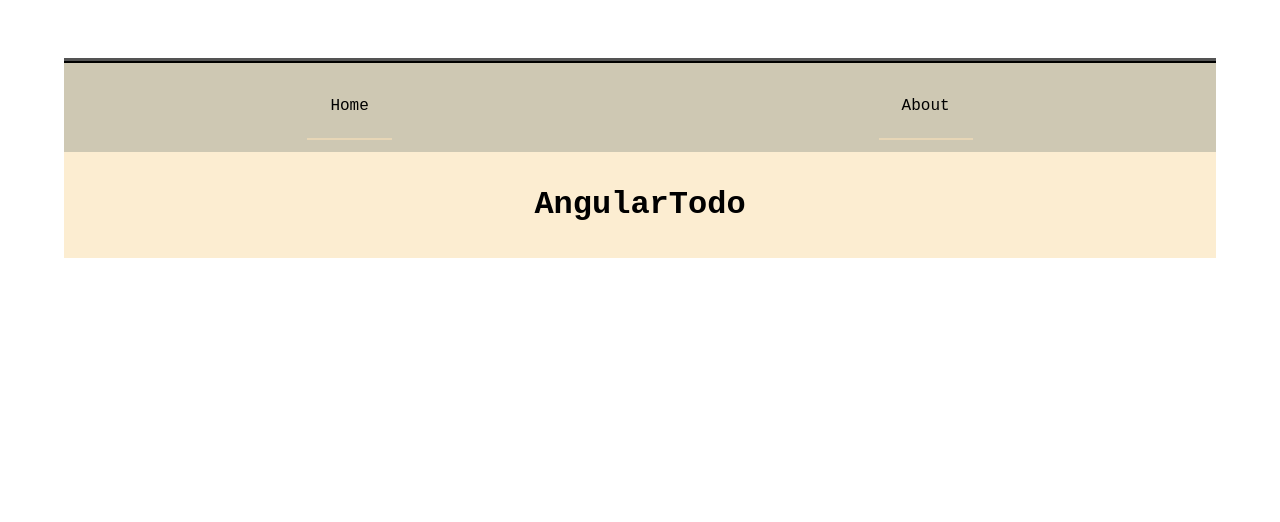
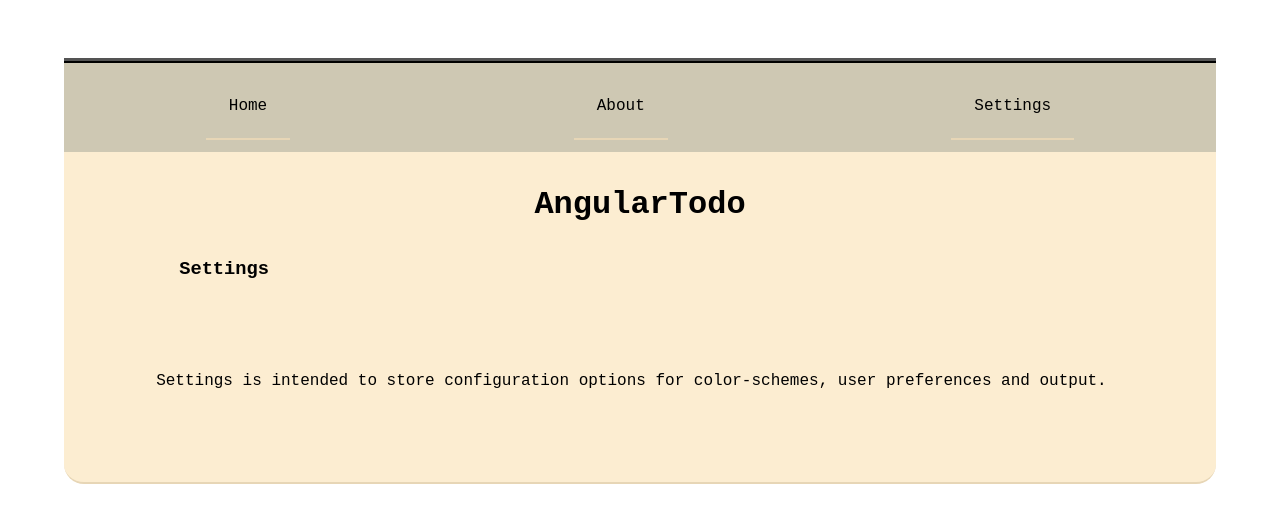
Before and after one commit to toomeyDev/AngularTodo, an Angular app in the folder AngularTodo/: page /settings in a window 1280 px wide. Before the commit this address led to /. Shown: the top 522 px of the page. Built offline with nearby package versions, Linux system fonts and the light colour scheme.

Commit message:
add settings component to handle user settings selection, color themes, input/output formatting

```diff
--- a/AngularTodo/src/app/app-routing.module.ts
+++ b/AngularTodo/src/app/app-routing.module.ts
@@ -3,11 +3,13 @@ import { RouterModule, Routes } from '@angular/router';
 import { AboutComponent } from './about/about.component';
 import { AppComponent } from './app.component';
 import { TodoListComponent } from './components/todo-list/todo-list.component';
+import { SettingsComponent } from './settings/settings.component';
 
 const routes: Routes = [
   { path: '', redirectTo: 'home', pathMatch: 'full'},
   { path: 'home', component: TodoListComponent },
-  { path: 'about', component: AboutComponent}
+  { path: 'about', component: AboutComponent},
+  { path: 'settings', component: SettingsComponent}
 ]
   // handle routes between different components within the application
 
--- a/AngularTodo/src/app/app.component.html
+++ b/AngularTodo/src/app/app.component.html
@@ -1,7 +1,7 @@
 <div class="appContent">
   <header>
     <nav>
-      <a href="home">Home</a><a href="about">About</a>
+      <a href="home">Home</a><a href="about">About</a><a href="settings">Settings</a>
     </nav>
     <h1>AngularTodo</h1>
   </header>
--- a/AngularTodo/src/app/app.module.ts
+++ b/AngularTodo/src/app/app.module.ts
@@ -8,13 +8,15 @@ import { TodoItemComponent } from './components/todo-item/todo-item.component';
 import { FormsModule } from '@angular/forms';
 import { AboutComponent } from './about/about.component';
 import { TodoStorageService } from './todo-storage.service';
+import { SettingsComponent } from './settings/settings.component';
 
 @NgModule({
   declarations: [
     AppComponent,
     TodoListComponent,
     TodoItemComponent,
-    AboutComponent
+    AboutComponent,
+    SettingsComponent
   ],
   imports: [
     BrowserModule,
--- /dev/null
+++ b/AngularTodo/src/app/settings/settings.component.css
@@ -0,0 +1,14 @@
+header {
+    background-color: rgb(252, 237, 209);
+}
+
+header h3 {
+    margin-left: 10%;
+}
+
+.Settings {
+    background-color: rgb(252, 237, 209);
+    padding: 8%;
+    border-radius: 0px 0px 20px 20px;
+    border-bottom: 2px solid rgb(231, 214, 182);
+}
--- /dev/null
+++ b/AngularTodo/src/app/settings/settings.component.html
@@ -0,0 +1,6 @@
+<header>
+    <h3>Settings</h3>
+</header>
+<div class="Settings">
+    <p>Settings is intended to store configuration options for color-schemes, user preferences and output.</p>
+</div>
--- /dev/null
+++ b/AngularTodo/src/app/settings/settings.component.ts
@@ -0,0 +1,25 @@
+import { Component, OnInit } from '@angular/core';
+
+@Component({
+  selector: 'app-settings',
+  templateUrl: './settings.component.html',
+  styleUrls: ['./settings.component.css']
+})
+export class SettingsComponent implements OnInit {
+
+  // track user settings as a list of strings
+  userSettings?:string[];
+
+  constructor() { }
+
+  ngOnInit(): void {
+    if(!this.userSettings){
+      this.userSettings = [
+        "color-theme: light",
+        "format: default",
+        "output: default"
+      ]
+    }
+  }
+
+}
```
Also changed, not shown: 1 other file (tests, documents, lock files or other folders).
